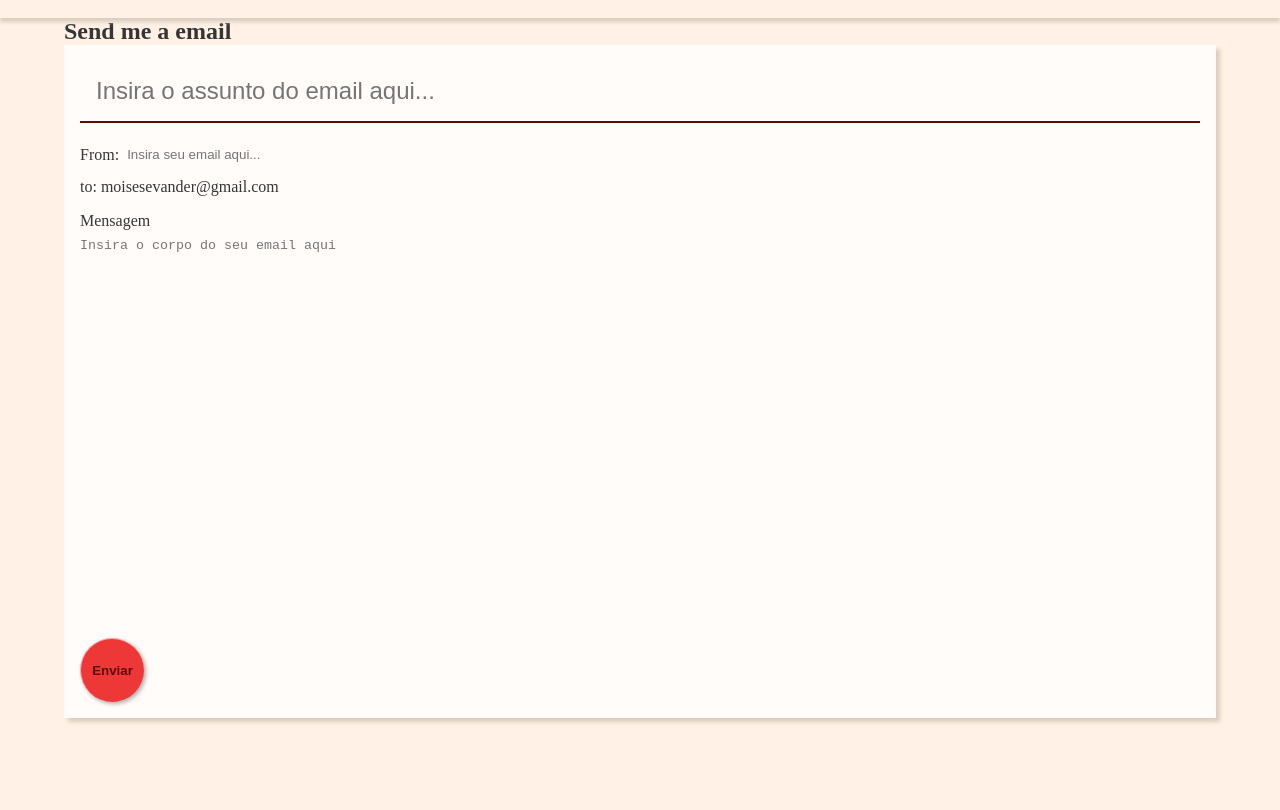
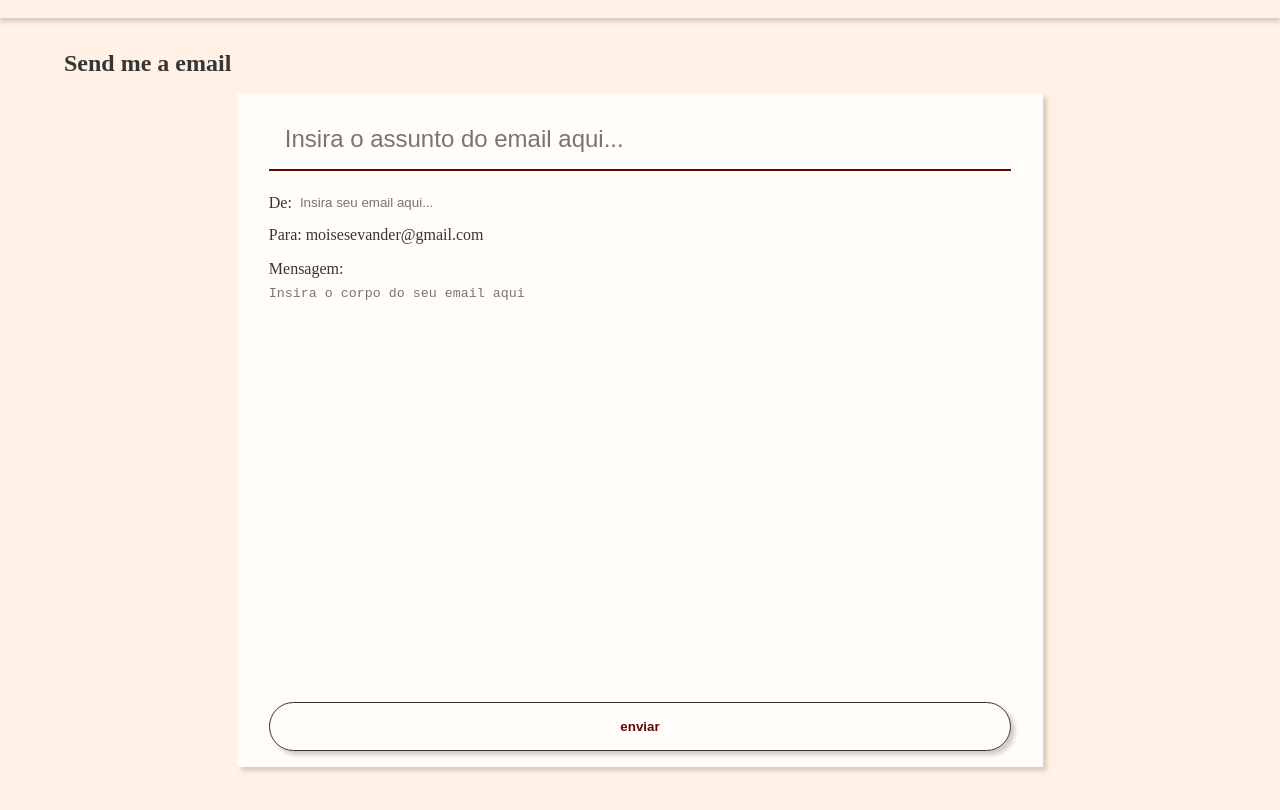
Before and after one commit to EvandeeMoS/portfolio-uninter, a plain HTML site: page pages/contact.html in a window 1280 px wide. Shown: the part 62-872 px from the top of the page. Drawn offline with Linux system fonts and the light colour scheme.

Commit message:
continuar

```diff
--- a/pages/contact.html
+++ b/pages/contact.html
@@ -32,21 +32,23 @@
             </nav>
         </header>
         <section class="content-container">
+            <section class="mail-section">
                 <h2>Send me a email</h2>
                 <section class="mail">
                     <form action="POST">
                         <input class="mail-subject" name="subject" placeholder="Insira o assunto do email aqui..." type="text">
                         <div class="from-container">
-                        <label class="from-label" for="email">From: </label>
+                            <label class="from-label" for="email">De: </label>
                             <input class="from-input" id="email" name="email" placeholder="Insira seu email aqui..." type="text">
                         </div>
-                    <p class="mail-to">to: moisesevander@gmail.com</p>
+                        <p class="mail-to">Para: moisesevander@gmail.com</p>
                         <div class="message-container">
-                        <label class="message-label" for="message">Mensagem</label>
-                        <textarea class="message-textarea" name="message" placeholder="Insira o corpo do seu email aqui" type="text"></textarea>
+                            <label class="message-label" for="message">Mensagem:</label>
+                            <textarea class="message-textarea" id="message" name="message" placeholder="Insira o corpo do seu email aqui" type="text"></textarea>
                         </div>
-                    <button class="send-mail-btn" type="submit">Enviar</button>
+                        <button title="enviar" class="send-mail-btn" type="submit">enviar</button>
                     </form>
+                </section>
             </section>
         </section>
     </body>
--- a/style.css
+++ b/style.css
@@ -249,8 +249,21 @@ body {
     background: #00000030;
 }
 
+.mail-section {
+    display: flex;
+    flex-direction: column;
+    margin-top: 8rem;
+}
+
+.mail-section h2 {
+    margin-bottom: 4rem;
+}
+
 .mail {
-    padding: 4rem;
+    padding: 4rem 8rem;
+    align-self: center;
+    width: 100%;
+    max-width: 70%;
     box-shadow: 1rem 1rem 1rem var(--color-background-shadow);
     background-color: var(--color-background-pic);
 }
@@ -276,10 +289,6 @@ body {
     align-items: center;
 }
 
-.from-label {
-
-}
-
 .from-input {
     flex: 1;
     padding: 2rem 1rem;
@@ -300,25 +309,40 @@ body {
 }
 
 .message-textarea {
+    height: 100rem;
+    margin-bottom: 4rem;
     border: none;
     resize: none;
-    height: 100rem;
 }
 
 .send-mail-btn {
-    width: 16rem;
-    height: 16rem;
-    border-radius: 50%;
-    border: none;
-    border-top: 1px solid #fdabab;
-    border-left: 1px solid #fdabab;
-    box-shadow: 0.5rem 0.5rem 1rem #00000052;
-    background-color: #ee3838;
+    display: flex;
+    width: 100%;
+    align-items: center;
+    justify-content: center;
+    border: 1px solid #333;
+    background: none;
+    border-radius: 8rem;
+    box-shadow: 1rem 1rem 1rem #00000030;
+    padding: 4rem;
+    color: #630707;
     font-weight: 800;
-    color: #630707;
+}
+
+.send-mail-btn:hover {
+    background-color: #630707;
+    color: var(--color-background-pic);
 }
 
 @media(max-width: 1040px) {
+    .header {
+        padding: 4rem;
+    }
+
+    .content-container {
+        margin: 0 4rem;
+    }
+
     .main-content-home {
         flex-direction: column;
     }
@@ -335,4 +359,8 @@ body {
         width: 70rem;
         padding: 4rem;
     }
+
+    .mail {
+        max-width: 90%;
+    }
 }
```
Also changed, not shown: enviar-100.png (added), enviar-50.png (added), stamp.webp (added). Lines whose indentation alone changed are shown as unchanged.
